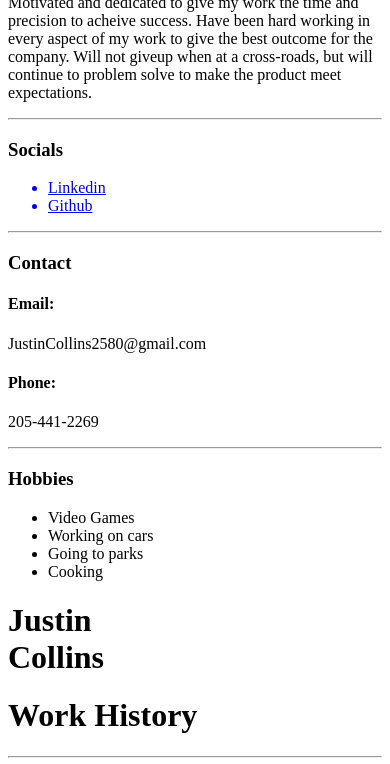
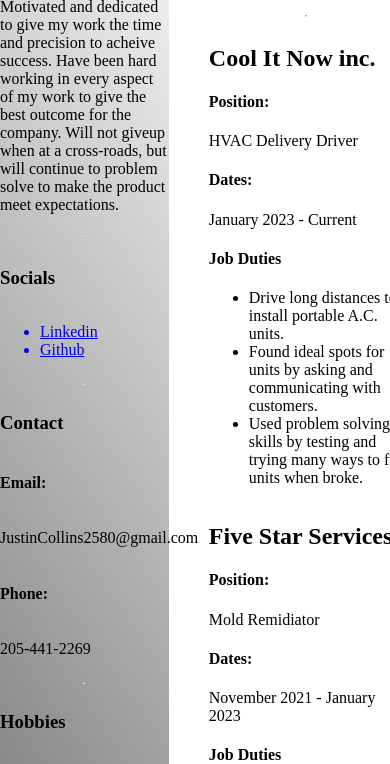
Before and after one commit to Cinnabonmon/Resume, a plain HTML site: page index.html in a window 390 px wide. Shown: the part 190-954 px from the top of the page. Drawn offline with Linux system fonts and the light colour scheme.

Commit message:
Modify the responsiveness of the page

```diff
--- a/style.css
+++ b/style.css
@@ -1,5 +1,3 @@
-@media (min-width: 480px) and (max-width: 1600px) {
-
   body {
     margin: 0;
   }
@@ -7,15 +5,23 @@
   .sidebar {
     display: inline-flex;
     flex-direction: column;
-    width:20%;
-    padding: 10px
+    width:20vh;
+    height: 100%
+    padding: 10px;
+    margin: 0;
+    background: linear-gradient(55deg, gray, white)
+  }
+
+  img {
+    position: relative;
   }
 
   .main {
     display: inline-flex;
     flex-direction: column;
+    position: absolute;
     width:50%;
-    padding: 50px;
-    margin: 10px 20px 10px 15%;
+    height: 100vh;
+    padding: 0;
+    margin: 0 40px;
   }
-}
```
Also changed, not shown: index.html (+1 -0 lines).
